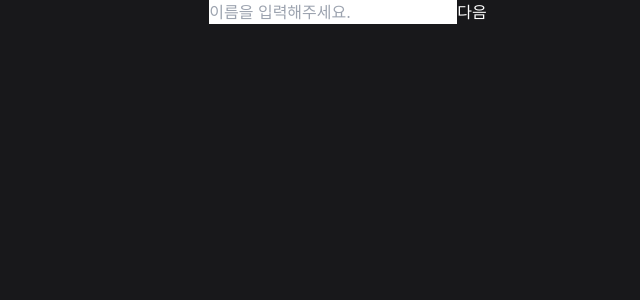
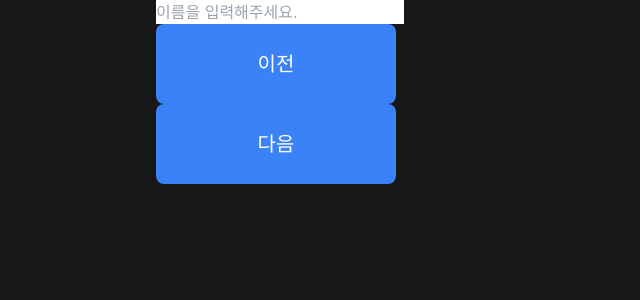
Before and after one commit to Lee-Seungje/Axios-test, a Next.js app in the folder axios-test/: page / in a window 1280 px wide. Shown: the top 300 px of the page, without its empty margins (292-932 px from the left). Built offline with nearby package versions, Linux system fonts and the light colour scheme.

Commit message:
Add prev

```diff
--- a/axios-test/src/app/layout.tsx
+++ b/axios-test/src/app/layout.tsx
@@ -13,7 +13,7 @@ export default function RootLayout({
   return (
     <html lang="ko">
       <body>
-        <div className="w-screen flex justify-center h-screen bg-zinc-900">
+        <div className="w-screen flex justify-center h-screen bg-neutral-900">
           {children}
         </div>
       </body>
--- a/axios-test/src/components/Main.jsx
+++ b/axios-test/src/components/Main.jsx
@@ -10,14 +10,28 @@ const Main = () => {
   return (
     <div className="w-96 flex justify-center h-screen">
       {step === "이름" && <Name goNext={() => setStep("나이")} />}
-      {step === "나이" && <Age goNext={() => setStep("성별")} />}
-      {step === "성별" && <Gender goNext={() => setStep("직무")} />}
-      {step === "직무" && <Job goNext={() => setStep("촬영")} />}
+      {step === "나이" && (
+        <Age goNext={() => setStep("성별")} goPrev={() => setStep("이름")} />
+      )}
+      {step === "성별" && (
+        <Gender goNext={() => setStep("직무")} goPrev={() => setStep("나이")} />
+      )}
+      {step === "직무" && (
+        <Job goNext={() => setStep("촬영")} goPrev={() => setStep("성별")} />
+      )}
       {step === "촬영" && (
-        <CameraCapture goNext={() => setStep("결과")} setFaces={setFaces} />
+        <CameraCapture
+          goNext={() => setStep("결과")}
+          goPrev={() => setStep("직무")}
+          setFaces={setFaces}
+        />
       )}
       {step === "결과" && (
-        <Result faces={faces} goNext={() => setStep("이름")} />
+        <Result
+          faces={faces}
+          goNext={() => setStep("이름")}
+          goPrev={() => setStep("촬영")}
+        />
       )}
     </div>
   );
--- a/axios-test/src/components/Name.jsx
+++ b/axios-test/src/components/Name.jsx
@@ -2,7 +2,7 @@
 
 import { useNameState } from "stores";
 
-const Name = ({ goNext }) => {
+const Name = ({ goNext, goPrev }) => {
   const { name, setName } = useNameState();
 
   return (
@@ -13,7 +13,18 @@ const Name = ({ goNext }) => {
         placeholder="이름을 입력해주세요."
         onChange={(e) => setName(e.target.value)}
       />
-      <button onClick={goNext}>다음</button>
+      <button
+        className="bg-blue-500 w-60 h-20 rounded-lg text-xl"
+        onClick={goPrev}
+      >
+        이전
+      </button>
+      <button
+        className="bg-blue-500 w-60 h-20 rounded-lg text-xl"
+        onClick={goNext}
+      >
+        다음
+      </button>
     </div>
   );
 };
```
